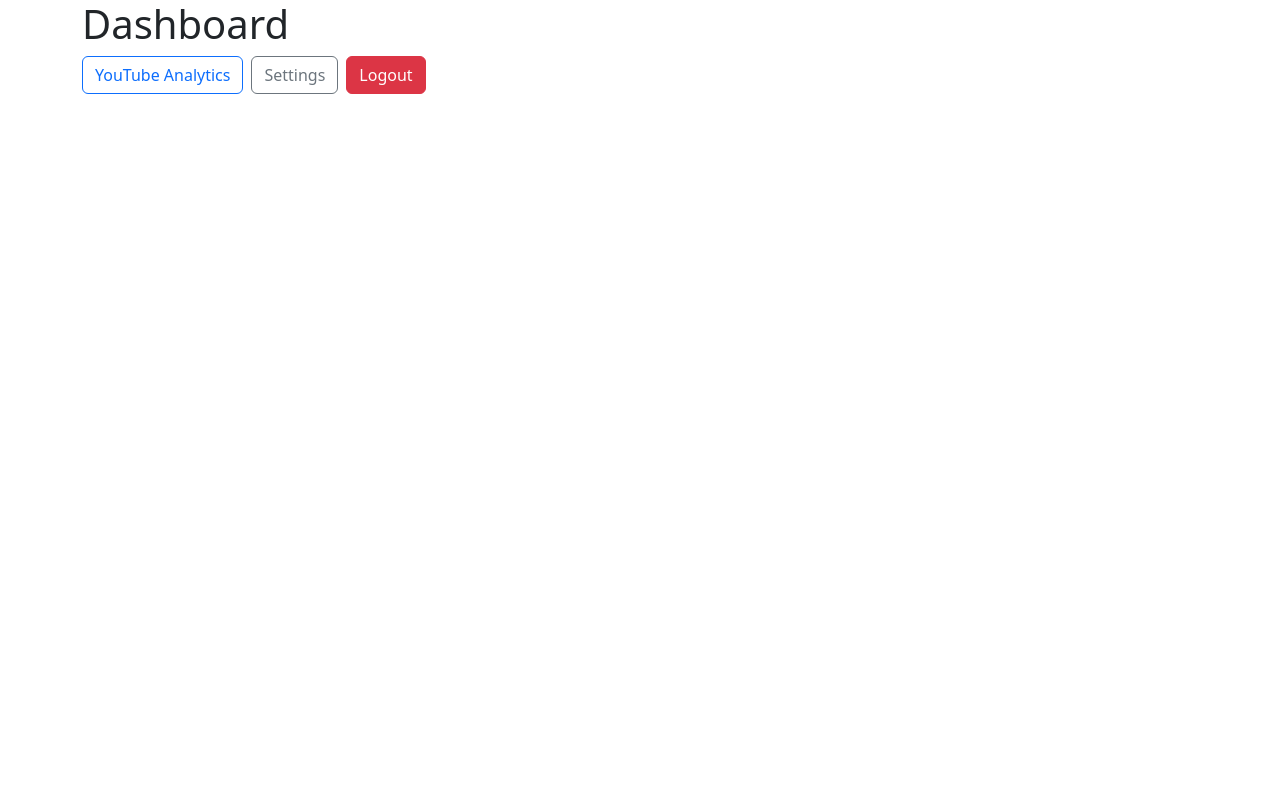
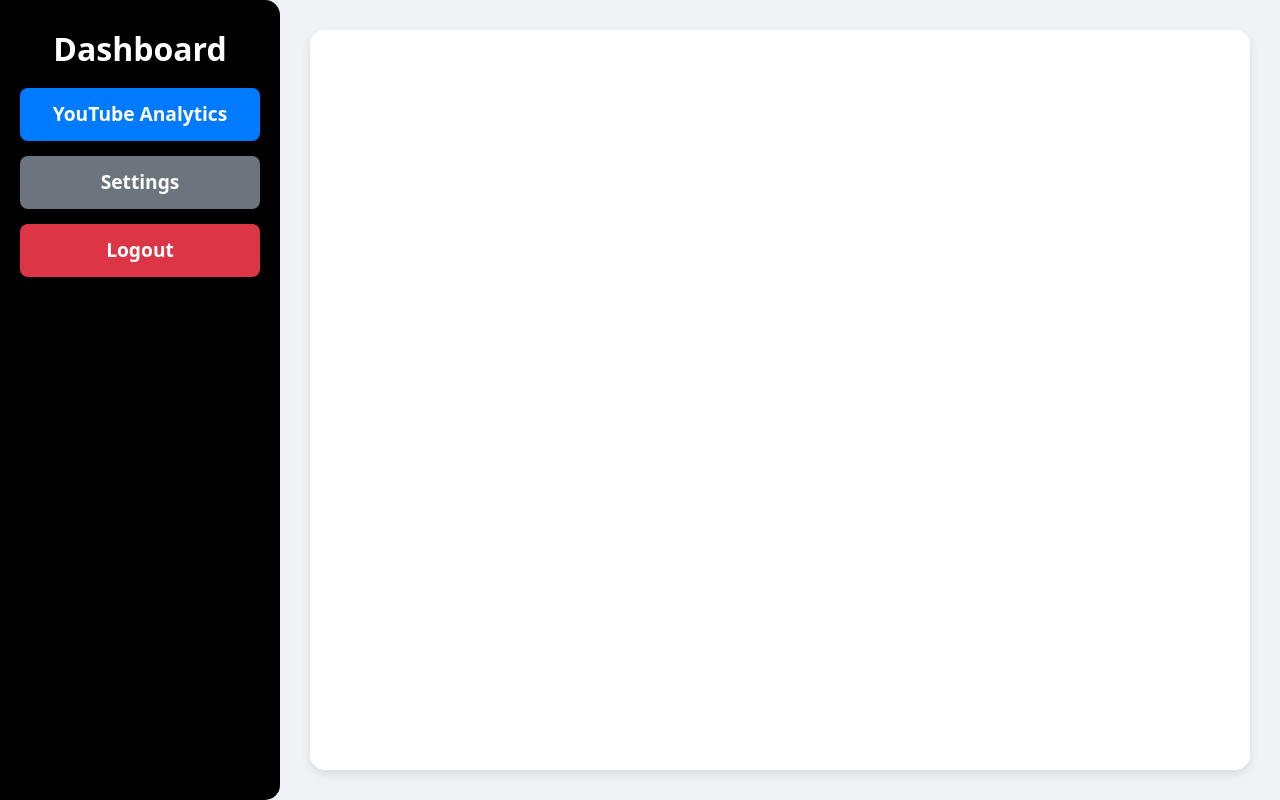
Before and after one commit to Pavithraa77/SOCIALEYES, a React (Vite) app in the folder youtubeanalytics/: page /dashboard in a window 1280 px wide. Built offline with nearby package versions, Linux system fonts and the light colour scheme.

Commit message:
DashBoard changes

```diff
--- a/youtubeanalytics/src/pages/DashBoard.jsx
+++ b/youtubeanalytics/src/pages/DashBoard.jsx
@@ -1,28 +1,37 @@
 import { useState } from "react";
 import { useNavigate } from "react-router-dom";
 import YouTubeAnalytics from "./YoutubeAnalytics";
+import "./Dashboard.css"; // Import the CSS file
 
 const Dashboard = () => {
   const [activeFeature, setActiveFeature] = useState("home");
   const navigate = useNavigate();
 
   return (
-    <div className="container">
-      <h1>Dashboard</h1>
-      <nav className="mb-3">
-        <button className="btn btn-outline-primary me-2" onClick={() => setActiveFeature("youtube")}>
+    <div className="dashboard-wrapper">
+      {/* Sidebar for Dashboard and Buttons */}
+      <div className="dashboard-sidebar">
+        <h1 className="dashboard-title">Dashboard</h1>
+
+        {/* Buttons in Vertical Layout */}
+        <nav className="dashboard-nav">
+          <button className="btn dashboard-btn youtube-btn" onClick={() => setActiveFeature("youtube")}>
             YouTube Analytics
           </button>
-        <button className="btn btn-outline-secondary me-2" onClick={() => setActiveFeature("settings")}>
+          <button className="btn dashboard-btn settings-btn" onClick={() => setActiveFeature("settings")}>
             Settings
           </button>
-        <button className="btn btn-danger" onClick={() => navigate("/")}>
+          <button className="btn dashboard-btn logout-btn" onClick={() => navigate("/")}>
             Logout
           </button>
         </nav>
+      </div>
 
+      {/* Main Content Area */}
+      <div className="dashboard-content">
         {activeFeature === "youtube" && <YouTubeAnalytics />}
-      {activeFeature === "settings" && <h3>Settings Page (Coming Soon)</h3>}
+        {activeFeature === "settings" && <h3 className="coming-soon">Settings Page (Coming Soon)</h3>}
+      </div>
     </div>
   );
 };
--- a/youtubeanalytics/src/pages/Dashboard.css
+++ b/youtubeanalytics/src/pages/Dashboard.css
@@ -1,16 +1,18 @@
-/* Dashboard Container */
-.dashboard-container {
+/* Overall Wrapper */
+.dashboard-wrapper {
   display: flex;
   height: 100vh;
-    font-family: "Arial", sans-serif;
+  background: #f0f2f5;
 }
 
-  /* Sidebar */
-  .sidebar {
-    width: 250px;
-    background-color: #1e1e2d;
+/* Sidebar (Dashboard on the Left) */
+.dashboard-sidebar {
+  width: 280px;
+  background: black; /* Changed to black */
   color: white;
-    padding: 20px;
+  padding: 30px 20px;
+  text-align: center;
+  border-radius: 0 15px 15px 0;
   display: flex;
   flex-direction: column;
   align-items: center;
@@ -18,72 +20,64 @@
 
 /* Dashboard Title */
 .dashboard-title {
-    font-size: 24px;
+  font-size: 2rem;
   font-weight: bold;
   margin-bottom: 20px;
+  color: white;
 }
 
-  /* Navigation Menu */
-  .nav-menu {
+/* Buttons - Stacked Vertically */
+.dashboard-nav {
   display: flex;
   flex-direction: column;
   width: 100%;
+  align-items: center;
+  gap: 15px; /* Space between buttons */
 }
 
-  /* Navigation Buttons */
-  .nav-button {
+/* Buttons Styling */
+.dashboard-btn {
   width: 100%;
-    background: transparent;
-    border: 2px solid transparent;
+  font-size: 1.2rem;
+  padding: 12px;
+  border-radius: 8px;
+  font-weight: bold;
+  transition: all 0.3s ease;
   color: white;
-    font-size: 16px;
-    padding: 12px;
-    margin: 5px 0;
-    text-align: left;
-    cursor: pointer;
-    transition: all 0.3s ease-in-out;
+  border: none;
 }
 
-  .nav-button:hover {
-    background-color: #292943;
-    border-left: 4px solid #007bff;
+/* Specific Button Colors */
+.youtube-btn {
+  background-color: #007bff;
+}
+.settings-btn {
+  background-color: #6c757d;
+}
+.logout-btn {
+  background-color: #dc3545;
 }
 
-  /* Active Button */
-  .nav-button.active {
-    background-color: #007bff;
-    color: white;
-    font-weight: bold;
+/* Hover Effects */
+.dashboard-btn:hover {
+  transform: scale(1.05);
+  filter: brightness(1.2);
 }
 
-  /* Logout Button */
-  .logout-button {
-    width: 100%;
-    margin-top: auto;
-    background-color: #dc3545;
-    color: white;
-    padding: 12px;
-    font-size: 16px;
-    border: none;
-    cursor: pointer;
-    transition: 0.3s;
+/* Main Content Area (Takes Remaining Space) */
+.dashboard-content {
+  flex-grow: 1;
+  background: white;
+  padding: 40px;
+  border-radius: 15px;
+  margin: 30px;
+  box-shadow: 0px 4px 10px rgba(0, 0, 0, 0.1);
+  overflow-y: auto;
 }
 
-  .logout-button:hover {
-    background-color: #a82834;
+/* Coming Soon Styling */
+.coming-soon {
+  color: #555;
+  font-size: 1.5rem;
+  margin-top: 50px;
 }
-
-  /* Content Area */
-  .content {
-    flex-grow: 1;
-    padding: 40px;
-    background-color: #f8f9fa;
-    display: flex;
-    align-items: center;
-    justify-content: center;
-  }
-
-  .content-heading {
-    font-size: 24px;
-    color: #333;
-  }
```
Lines whose indentation alone changed are shown as unchanged.
